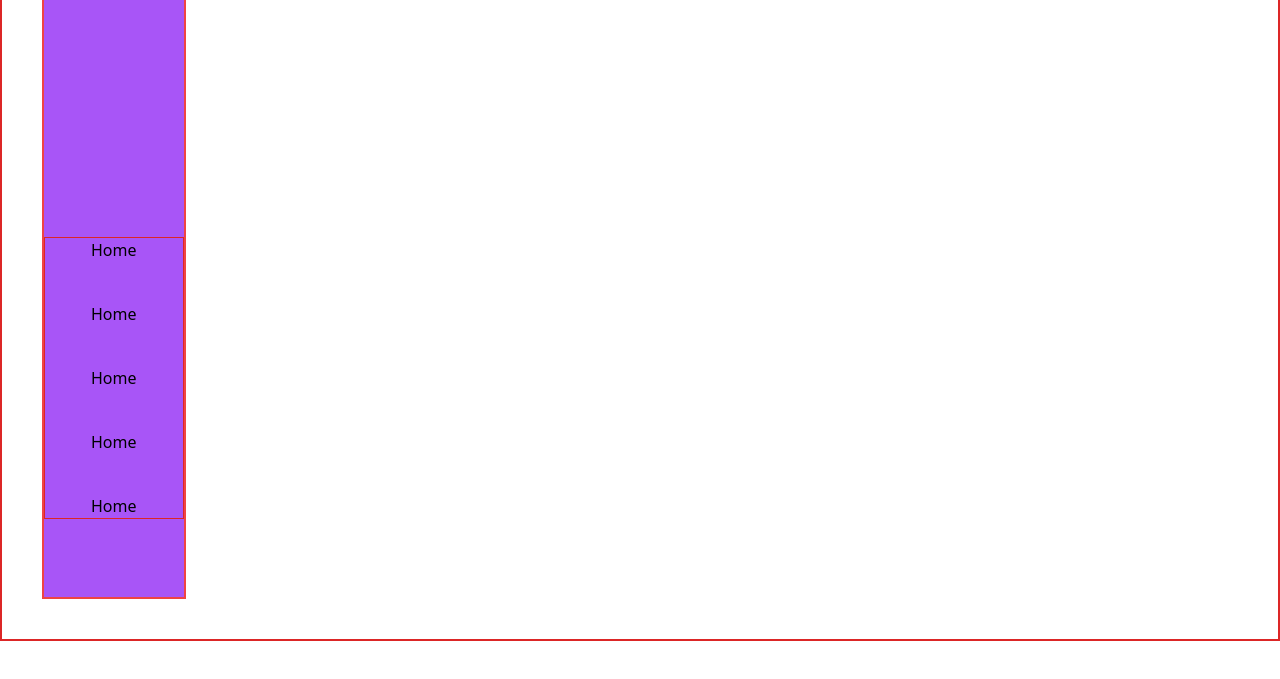
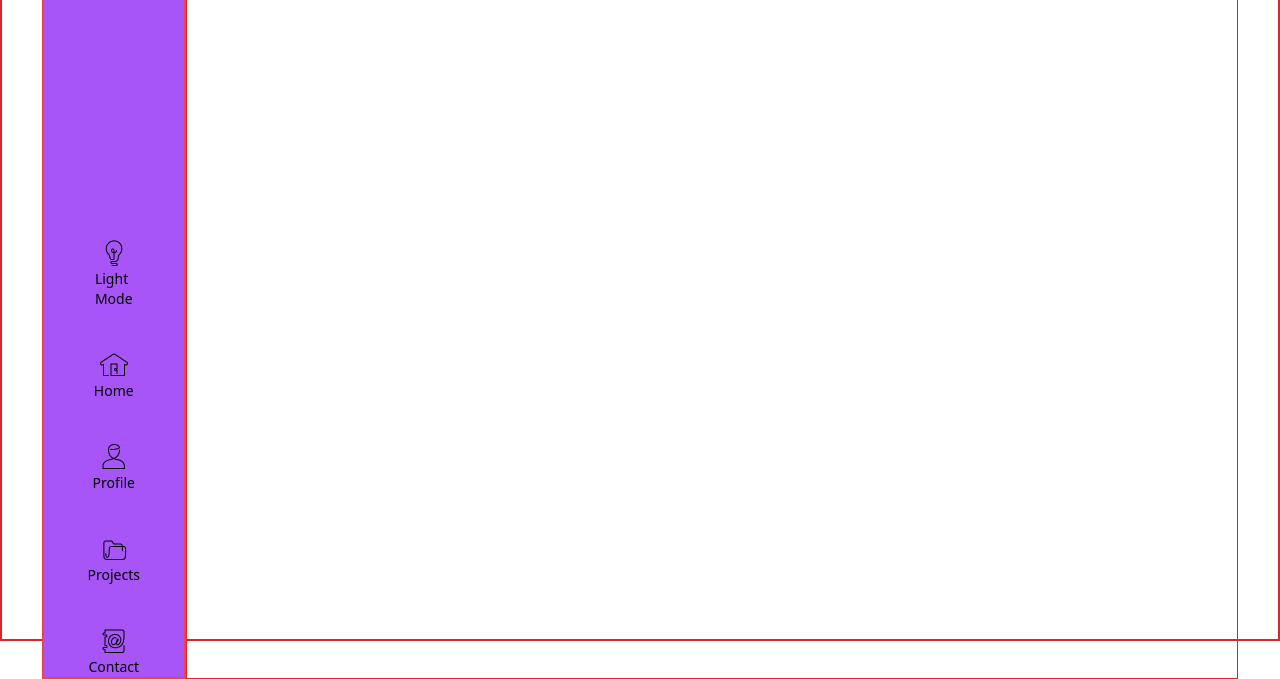
Before and after one commit to Nton23/profile, a website: page index.html in a window 1280 px wide. Shown: the part 159-838 px from the top of the page. Before the commit the page ends 800 px from the top, so only its background shows below. Drawn offline with Linux system fonts and the light colour scheme.

Commit message:
Add images to nav bar

```diff
--- a/index.html
+++ b/index.html
@@ -23,16 +23,30 @@
             <!-- Intial Container -->
             <div class="bg-purple-700 font-bttnStyle text-center text-7xl h-28 text-white">Tn</div>
             <!-- Links container -->
-            <div class="flex flex-col items-center space-y-10 border border-red-600">
-                <a href="#home">Home</a>
-                <a href="#home">Home</a>
-                <a href="#home">Home</a>
-                <a href="#home">Home</a>
-                <a href="#home">Home</a>
+            <div class="flex flex-col items-center space-y-10">
+                <a href="#mode" class="w-8 text-sm flex flex-col items-center">
+                    <img src="Images/icons8-bulb-256.png" alt="" />Light
+                    Mode</a>
+                <a href="#home" class="w-8 text-sm flex flex-col items-center">
+                    <img src="Images/icons8-home-256.png" alt="" />
+                    Home
+                </a>
+                <a href="#profile" class="w-8 text-sm flex flex-col items-center">
+                    <img src="Images/icons8-user-64.png" alt="" />
+                    Profile
+                </a>
+                <a href="#home" class="w-8 text-sm flex flex-col items-center">
+                    <img src="Images/icons8-folder.svg" alt="" />
+                    Projects
+                </a>
+                <a href="#home" class="w-8 text-sm flex flex-col items-center">
+                    <img src="Images/icons8-address-book-256.png" alt="" />
+                    Contact
+                </a>
             </div>
         </nav>
         <!-- Panels container -->
-        <section id="panels"></section>
+        <section id="panels" class="border border-red-600"></section>
     </main>
     <script src="js/script.js" defer></script>
 </body>
```
Also changed, not shown: css/style.css.
